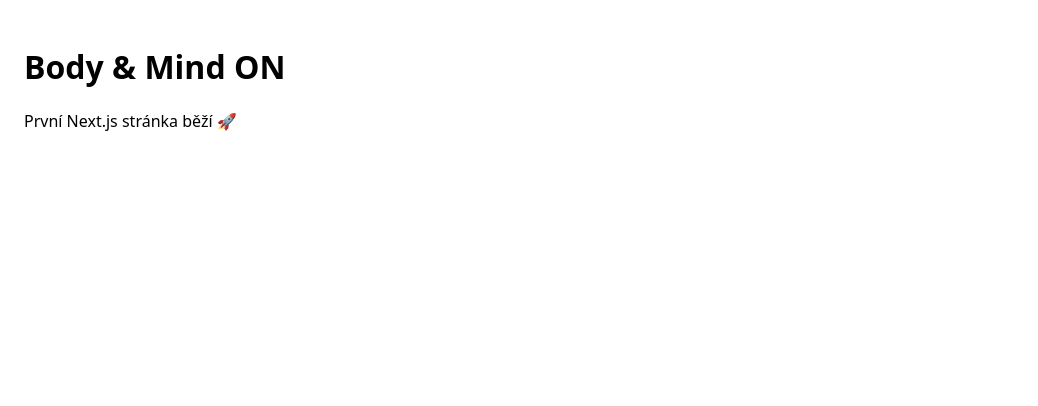
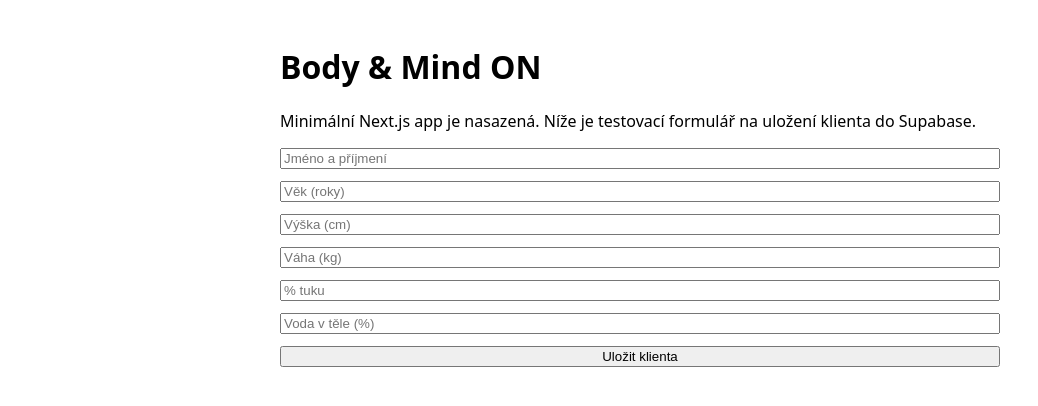
Before and after one commit to Progen-design/body-mind-on, a Next.js app: page / in a window 1280 px wide. Shown: the top 406 px of the page, without its empty margins (0-1038 px from the left). Built offline with nearby package versions, Linux system fonts and the light colour scheme.

Commit message:
Update page.tsx

```diff
--- a/app/page.tsx
+++ b/app/page.tsx
@@ -1,8 +1,67 @@
+'use client';
+
+import { useState } from 'react';
+
 export default function Home() {
+  const [form, setForm] = useState({
+    name: '',
+    age: '',
+    height_cm: '',
+    weight_kg: '',
+    body_fat_pct: '',
+    water_pct: ''
+  });
+  const [status, setStatus] = useState(null);
+
+  const onChange = (e) => setForm({ ...form, [e.target.name]: e.target.value });
+
+  const onSubmit = async (e) => {
+    e.preventDefault();
+    setStatus('Odesílám…');
+
+    try {
+      const res = await fetch('/api/clients', {
+        method: 'POST',
+        headers: { 'Content-Type': 'application/json' },
+        body: JSON.stringify(form)
+      });
+
+      if (!res.ok) {
+        const txt = await res.text();
+        throw new Error(txt || 'Neznámá chyba');
+      }
+
+      setStatus('Uloženo ✅');
+      setForm({
+        name: '',
+        age: '',
+        height_cm: '',
+        weight_kg: '',
+        body_fat_pct: '',
+        water_pct: ''
+      });
+    } catch (err) {
+      setStatus('Chyba: ' + err.message);
+    }
+  };
+
   return (
-    <main style={{ padding: 24 }}>
+    <main style={{ padding: 24, maxWidth: 720, margin: '0 auto' }}>
       <h1>Body & Mind ON</h1>
-      <p>První Next.js stránka běží 🚀</p>
+      <p>Minimální Next.js app je nasazená. Níže je testovací formulář na uložení klienta do Supabase.</p>
+
+      <form onSubmit={onSubmit} style={{ display: 'grid', gap: 12, marginTop: 16 }}>
+        <input name="name" placeholder="Jméno a příjmení" value={form.name} onChange={onChange} required />
+        <input name="age" placeholder="Věk (roky)" type="number" value={form.age} onChange={onChange} />
+        <input name="height_cm" placeholder="Výška (cm)" type="number" value={form.height_cm} onChange={onChange} />
+        <input name="weight_kg" placeholder="Váha (kg)" type="number" step="0.1" value={form.weight_kg} onChange={onChange} />
+        <input name="body_fat_pct" placeholder="% tuku" type="number" step="0.1" value={form.body_fat_pct} onChange={onChange} />
+        <input name="water_pct" placeholder="Voda v těle (%)" type="number" step="0.1" value={form.water_pct} onChange={onChange} />
+
+        <button type="submit">Uložit klienta</button>
+      </form>
+
+      {status && <p style={{ marginTop: 12 }}>{status}</p>}
     </main>
   );
 }
```
